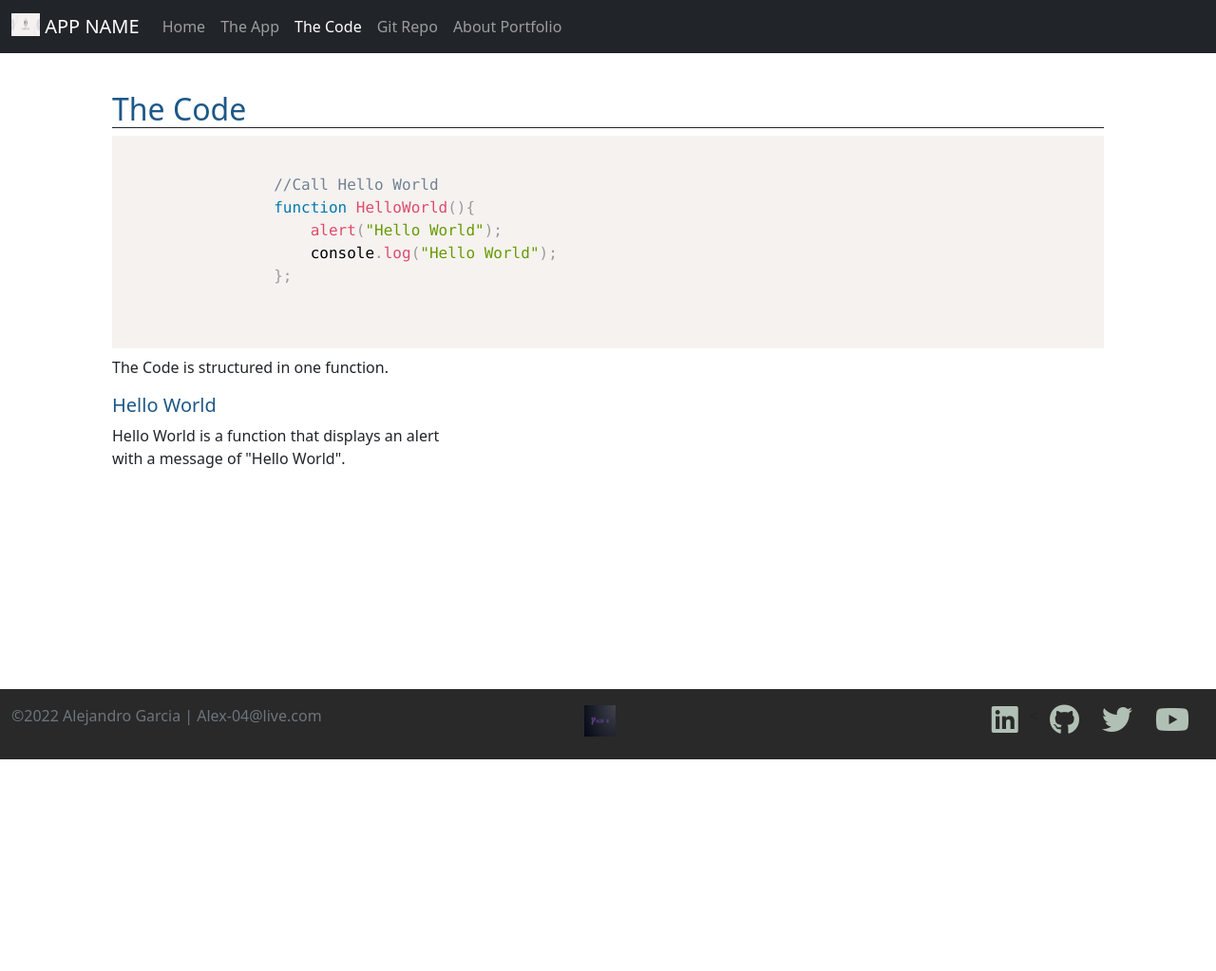
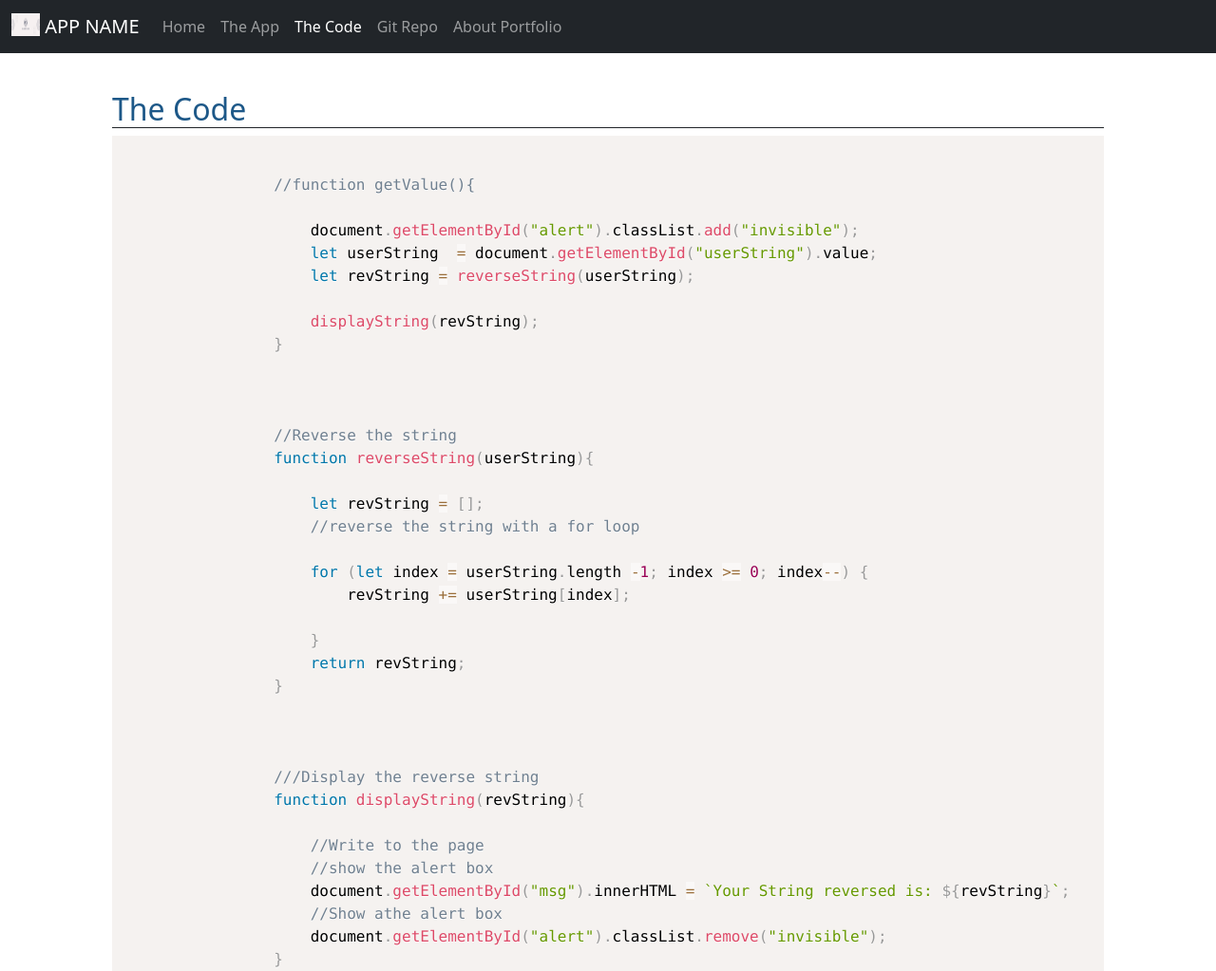
Before and after one commit to alexxg04/Rewind, a plain HTML site: page js/code.html in a window 1280 px wide. Shown: the top 1023 px of the page at 95% size. Before the commit the page ends 800 px from the top, so only its background shows below. Drawn offline with nearby package versions, Linux system fonts and the light colour scheme.

Commit message:
Working app
Application is working, missing notes on code part.

```diff
--- a/js/app.html
+++ b/js/app.html
@@ -2,7 +2,7 @@
 <html lang="en" class="h-100">
 
 <head>
-    <title>App Name: Coding Project By Alejandro</title>
+    <title>Rewind: Coding Project By Alejandro</title>
     <!-- Required meta tags -->
     <meta charset="utf-8">
     <meta name="viewport" content="width=device-width, initial-scale=1, shrink-to-fit=no">
@@ -12,14 +12,14 @@
         integrity="sha384-F3w7mX95PdgyTmZZMECAngseQB83DfGTowi0iMjiWaeVhAn4FJkqJByhZMI3AhiU" crossorigin="anonymous">
 
     <script src="https://kit.fontawesome.com/5db21ba9c6.js" crossorigin="anonymous"></script>
-        <link href="/css/site.css" rel="stylesheet"
-</head>
+    <link href="/css/site.css" rel="stylesheet" </head>
 
 <body class="d-flex flex-column h-100">
     <!---Nav Section-->
     <nav class="navbar navbar-expand-md navbar-dark fixed-top bg-dark">
         <div class="container-fluid">
-        <a class="navbar-brand" href="#"> <img src="/img/Alejandro Garcia.png" class="d-inline-block align-text-top" width="30" height="24">  APP NAME</a>
+            <a class="navbar-brand" href="#"> <img src="/img/Alejandro Garcia.png" class="d-inline-block align-text-top"
+                    width="30" height="24"> Rewind</a>
             <button class="navbar-toggler" type="button" data-bs-toggle="collapse" data-bs-target="#navbarCollapse"
                 aria-controls="navbarCollapse" aria-expanded="false" aria-label="Toggle navigation">
                 <span class="navbar-toggler-icon"></span>
@@ -33,7 +33,7 @@
                         <a class="nav-link active" aria-current="page" href="/js/app.html">The App</a>
                     </li>
                     <li class="nav-item">
-                    <a class="nav-link"  href="/js/code.html">The Code</a>
+                        <a class="nav-link" href="/js/code.html">The Code</a>
                     </li>
                     <li class="nav-item">
                         <a class="nav-link" target="_blank" href="#">Git Repo</a>
@@ -47,8 +47,40 @@
     </nav>
     <!--Main Section-->
     <main class="flex-shrink-0">
-    <div class="container">
+        <div class="container mt-5">
+            <div class="row row-cols-1 row-cols-lg-3">
+                <div class="col">
+                    <h1 class="display-5 fw-bold lh-1 mb-3">
+                        Rewind: A Coding Project
+                    </h1>
+                    <h4 class="lead">
+                        There and back again. A Javascript coding exercise using arrays. Write a
+                        program that displays a string in reverse.
 
+                    </h4>
+
+                </div>
+
+                <div class="col">
+                    <h5 class="border-1 border-bottom border-danger">Enter A String To Reverse It.</h5>
+
+                <form class="row gy-2 gx-3">
+                    <div class="col">
+                        <input id="userString" type="text" class="form-control" placeholder="Enter A String" aria-label="Enter A String">
+                    </div>
+                    <div class="col-12 d-flex justify-content-end">
+                        <button id="btnSubmit" type="button" class="btn btn-dark btn-lg">Reverse String</button>
+                    </div>
+                    <div class="alert alert-danger mt-5 invisible fade show" id="alert" role="alert">
+                        <h4 class="alert-heading">The String Has Being Reversed</h4>
+                        <hr>
+                        <p class="mb-0" id="msg">
+
+                        </p>
+                    </div>
+                </form>
+                </div>
+            </div>
         </div>
     </main>
     <footer class="footer mt-auto py-3">
@@ -57,13 +89,15 @@
                 <div class="col order-last text-light"></div>
                 <div> <span class="text-muted">&copy;2022 Alejandro Garcia | Alex-04@live.com</span></div>
                 <div class="col d-flex align-items-center justify-content-start justify-content-lg-center">
-            <img src="/img/favicon/favicon-32x32.png" alt="Alex Garcia Logo" height="33" >
+                    <img src="/img/favicon/favicon-32x32.png" alt="Alex Garcia Logo" height="33">
                 </div>
                 <div class="col d-flex align-items-center justify-content-start justify-content-lg-end ">
 
                     <div class="row">
-                <div class="col social"> <a href="#" target="_blank"> <i class="fab fa-linkedin fa-2x"></i></a></div>
-                <<div class="col social"> <a href="#" target="_blank"> <i class="fab fa-github fa-2x"></i></a></div>
+                        <div class="col social"> <a href="#" target="_blank"> <i class="fab fa-linkedin fa-2x"></i></a>
+                        </div>
+                        <<div class="col social"> <a href="#" target="_blank"> <i class="fab fa-github fa-2x"></i></a>
+                    </div>
                     <div class="col social"> <a href="#" target="_blank"> <i class="fab fa-twitter fa-2x"></i></a></div>
                     <div class="col social"> <a href="#" target="_blank"> <i class="fab fa-youtube fa-2x"></i></a></div>
 
@@ -78,6 +112,9 @@
     <script src="https://cdn.jsdelivr.net/npm/bootstrap@5.1.1/dist/js/bootstrap.bundle.min.js"
         integrity="sha384-/bQdsTh/da6pkI1MST/rWKFNjaCP5gBSY4sEBT38Q/9RBh9AH40zEOg7Hlq2THRZ" crossorigin="anonymous">
         </script>
-<script src="/js/site.js">
+    <script src="/js/site.js"></script>
+    <script>
+        document.getElementById("btnSubmit").addEventListener("click",getValue);
+    </script>
 </body>
 </html>
--- a/js/code.html
+++ b/js/code.html
@@ -51,11 +51,41 @@
         <div class="row-cols-1 rows-cols-lg-2">
             <div class="col-lg-8"></div>
             <pre class="line-numbers"><code class="language-javascript">
-                //Call Hello World
-                function HelloWorld(){
-                    alert("Hello World");
-                    console.log("Hello World");
-                };
+                //function getValue(){
+
+                    document.getElementById("alert").classList.add("invisible");
+                    let userString  = document.getElementById("userString").value;
+                    let revString = reverseString(userString);
+
+                    displayString(revString);
+                }
+
+
+
+                //Reverse the string
+                function reverseString(userString){
+
+                    let revString = [];
+                    //reverse the string with a for loop
+
+                    for (let index = userString.length -1; index >= 0; index--) {
+                        revString += userString[index];
+
+                    }
+                    return revString;
+                }
+
+
+
+                ///Display the reverse string
+                function displayString(revString){
+
+                    //Write to the page
+                    //show the alert box
+                    document.getElementById("msg").innerHTML = `Your String reversed is: ${revString}`;
+                    //Show athe alert box
+                    document.getElementById("alert").classList.remove("invisible");
+                }
             </code>
             </pre>
 
```
Also changed, not shown: js/site.js (+38 -5 lines). Lines whose indentation alone changed are shown as unchanged.
